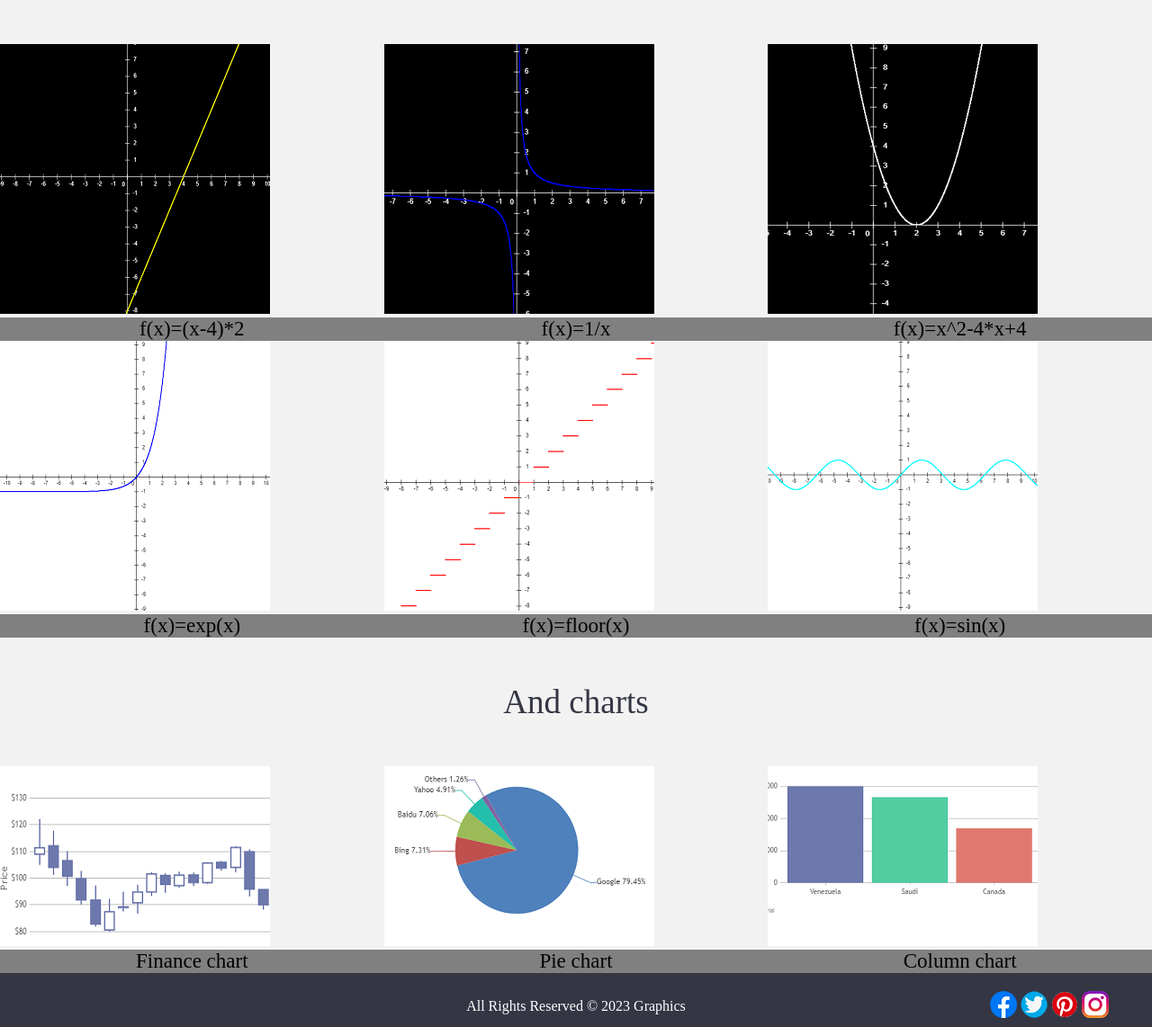
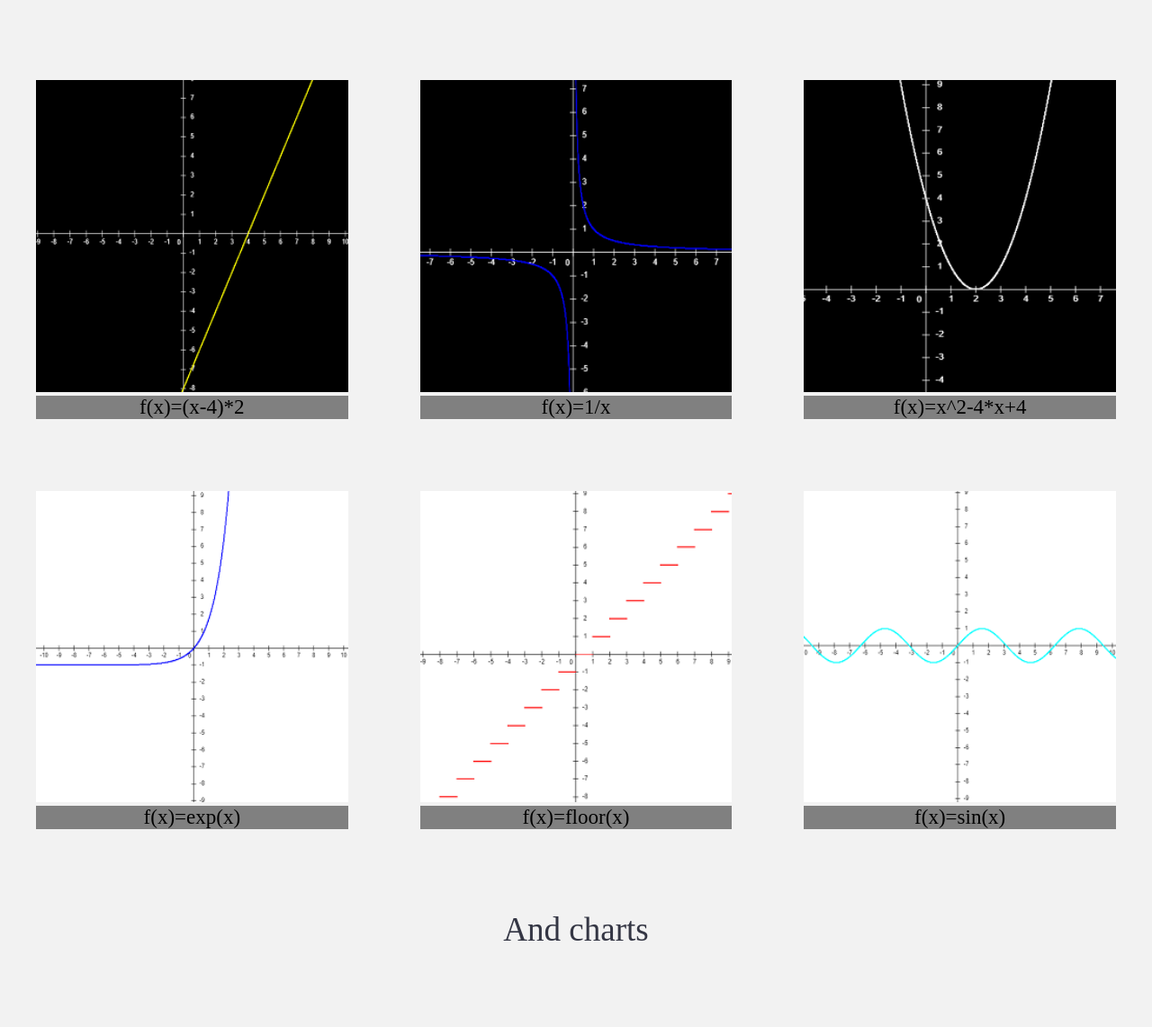
Before and after one commit to nekosiak/nekosiak.github.io, a plain HTML site: page index2.html in a window 1280 px wide. Shown: the part 440-1582 px from the top of the page at 90% size. Drawn offline with Linux system fonts and the light colour scheme; a web font is replaced by a local one.

Commit message:
Update index2.html

```diff
--- a/index2.html
+++ b/index2.html
@@ -37,38 +37,41 @@
     <div class="instr">There are some examples of graphics</div>
     <div class="mainDown">
       <div class="g1">
-        <div class="graf"><img src="img/g4.png">
+        <div class="graf1"><img class="graf"src="img/g4.png">
           <div class="graftext">f(x)=(x-4)*2</div>
         </div>
-        <div class="graf"><img src="img/g5.png">
+        <div class="graf1"><img class="graf"src="img/g5.png">
           <div class="graftext">f(x)=1/x</div>
         </div>
-        <div class="graf"><img src="img/g6.png">
+        <div class="graf1"><img img class="graf" src="img/g6.png">
           <div class="graftext">f(x)=x^2-4*x+4</div>
-          </div>
-      <div class="graf"><img src="img/g1.png">
+        </div>
+    <!--  </div>
+    <div class="g1">-->
+      <div class="graf1"><img class="graf" src="img/g1.png">
         <div class="graftext">f(x)=exp(x)</div>
       </div>
-      <div class="graf"><img src="img/g2.png">
+      <div class="graf1"><img class="graf" src="img/g2.png">
         <div class="graftext">f(x)=floor(x)</div>
       </div>
-      <div class="graf"><img src="img/g3.png">
+      <div class="graf1"><img class="graf" src="img/g3.png">
         <div class="graftext">f(x)=sin(x)</div>
       </div>
+    </div>
     </div>
     <div class="instr">And charts</div>
     <div class="mainDown">
       <div class="g1">
-        <div class="graf"><img src="img/c1.png">
+        <div class="graf1"><img class="graf" src="img/c1.png">
           <div class="graftext">Finance chart</div>
         </div>
-        <div class="graf"><img src="img/c2.png">
+        <div class="graf1"><img class="graf" src="img/c2.png">
           <div class="graftext">Pie chart</div>
         </div>
-        <div class="graf"><img src="img/c3.png">
+        <div class="graf1"><img class="graf" src="img/c3.png">
           <div class="graftext">Column chart</div>
         </div>
-    </div></div>
+    </div>
     </div>
   <footer>
       <div class="foot">All Rights Reserved &#169; 2023 Graphics</div>
```
